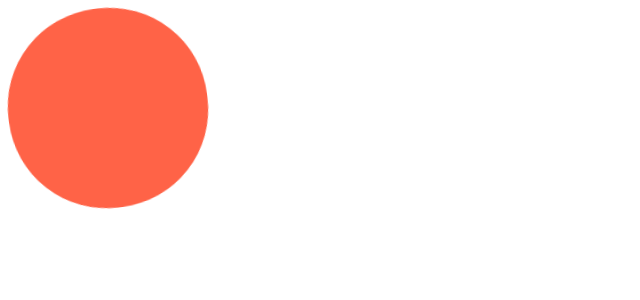
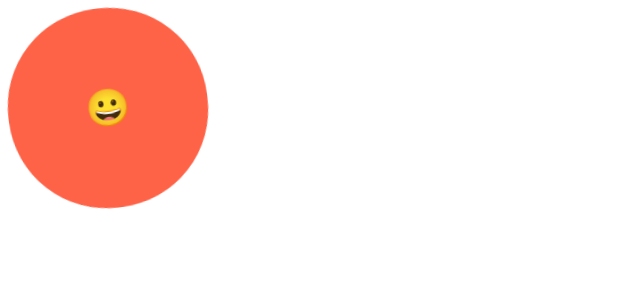
Before and after one commit to yeonjijeon/React-nomad_react_master, a React (Create React App) app: page / in a window 1280 px wide. Shown: the top 300 px of the page, without its empty margins (0-640 px from the left). Built offline with nearby package versions, Linux system fonts and the light colour scheme.

Commit message:
selector

```diff
--- a/src/App.js
+++ b/src/App.js
@@ -20,12 +20,23 @@
   width: 200px;
   background-color: tomato;
   animation: ${rotationAnimation} 1s linear infinite;
+  display: flex;
+  justify-content: center;
+  align-items: center;
+  span {
+    font-size: 36px;
+    &:hover {
+      font-size: 40px;
+    }
+  }
 `
 
 function App() {
   return (
     <Wrapper>
-      <Box></Box>
+      <Box>
+        <span>😀</span>
+      </Box>
     </Wrapper>
   )
 }
```
